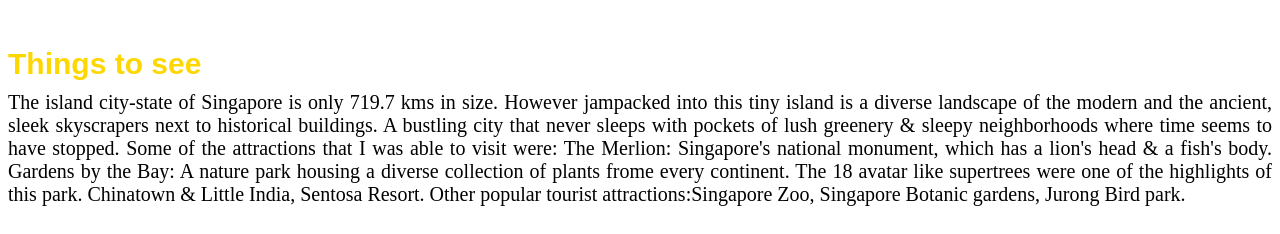
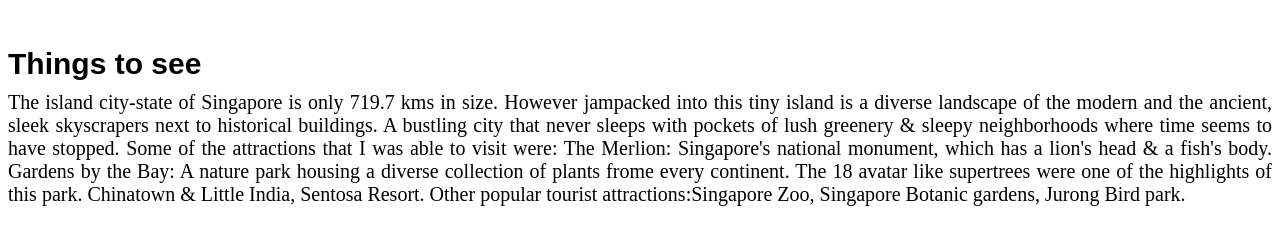
Before and after one commit to LC101-September-2021/assignment-4-html-me-something-RuhamaK, a website: page index.html in a window 1280 px wide. Shown: the part 945-1179 px from the top of the page. Drawn offline with Linux system fonts and the light colour scheme.

Commit message:
final version of my webpage-2

```diff
--- a/styles.css
+++ b/styles.css
@@ -49,7 +49,6 @@
 margin-block-start: 50px;
 margin-block-end: 10px;
 font-size: 30px;
-color:gold;
 }
 
 body {
@@ -58,7 +57,6 @@
 }
 
 p {
-
 text-align: justify;
 font-size: 20px;
 display: block;
```
